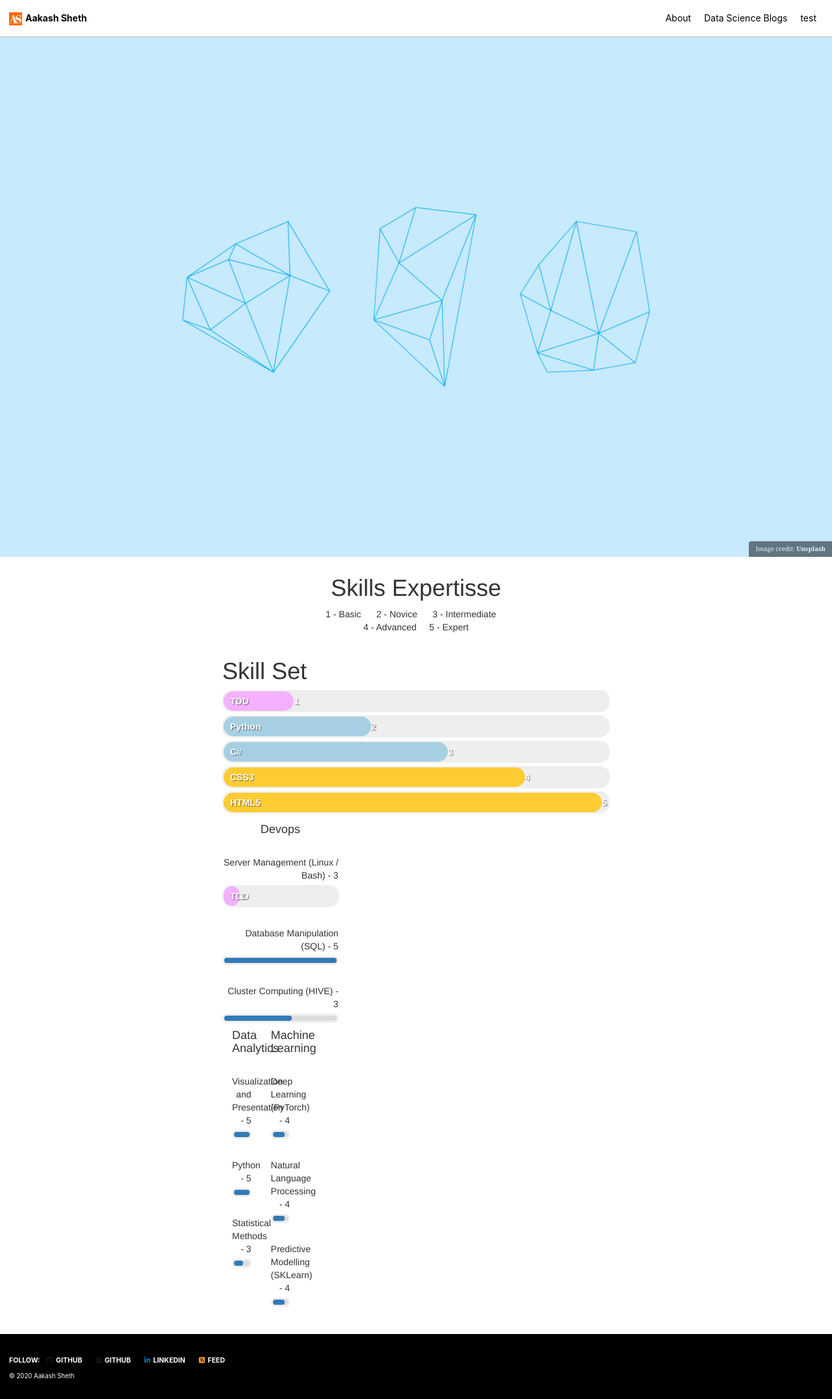
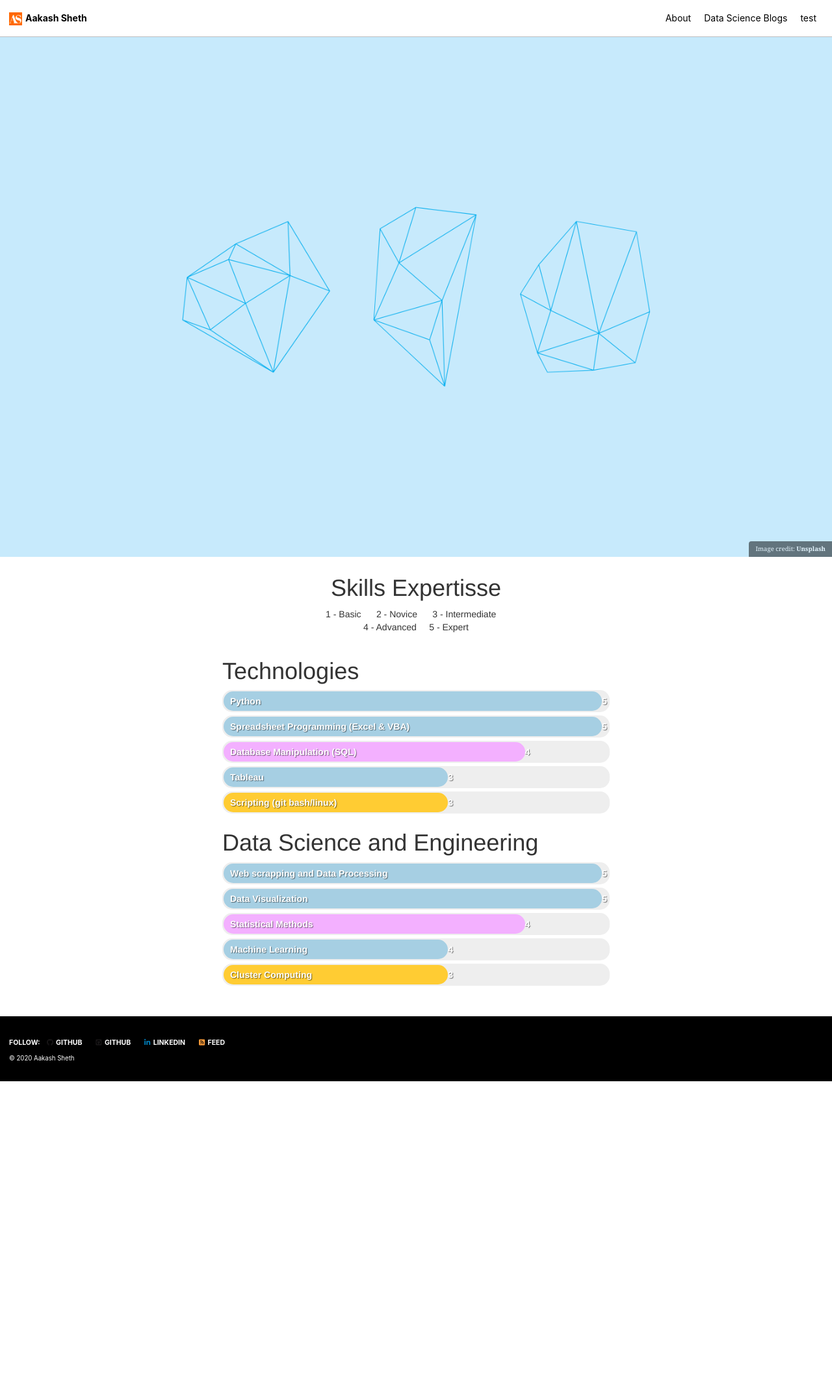
Before and after one commit to aakash-sheth/aakash-sheth.github.io, a Jekyll site: the page built from index.html, in a window 1280 px wide. Shown: the whole page at 65% size. Built offline with Jekyll 4.4.1, drawn with Linux system fonts in a browser that asks for light colours; cached includes are drawn as plain includes; nearby versions of some CDN libraries; the list of posts is cut into pages by our own code; after the commit the page ends 1664 px from its top, so only the background shows below that.

Commit message:
skill bar test

```diff
--- a/index.html
+++ b/index.html
@@ -83,25 +83,9 @@ header:
             width: calc(100% - 10px);
           }
 
-           .single-skill p {
-            margin-top: 30px;
-            margin-bottom: 5px;
-            text-align: right;
-          }
-
-          .sb_progress {
-            height: 14px !important;
-            border-radius: 12px;
-            border: 3px solid #eee;
-          }
-
-          .sb_bar {
-            height: 8px !important;
-            border-radius: 12px;
-          }
-
 </style>
 
+<section>
 <div class="title text-center">
         <h1 class="mb-10">Skills Expertisse</h1>
           1 - Basic <span style="display: inline-block; width: 2ch;">	</span>
@@ -113,88 +97,20 @@ header:
 </p></div>
 
 <div class="container">
-        <h1>Skill Set</h1>
-        <div class="bar learning" data-skill="TDD">1</div>
-        <div class="bar back basic" data-skill="Python">2</div>
-        <div class="bar back intermediate" data-skill="C#">3</div>
-        <div class="bar front advanced" data-skill="CSS3">4</div>
-        <div class="bar front expert" data-skill="HTML5">5</div>
-
-      </div>
-
-      <div class="container">
-            <div class="row skillbar-wraps">
-                <div class="col-lg-4 skill-left">
-                    <h4 class="text-center pt-50"> Devops </h4>
-                    <div class="single-skill">
-                        <p>
-                            Server Management (Linux / Bash) -   3
-                        </p>
-                        <div class="bar learning" data-skill="TDD">1</div>
-                    <div class="single-skill">
-                        <p>
-                            Database Manipulation (SQL) -   5
-                        </p>
-                        <div class="skill sb_progress" data-width="100" style="position: relative; width: 100%; background-color: rgb(221, 221, 221); height: 30px;"><div class="sb_bar" style="position: absolute; width: 100%; height: 100%; background-color: rgb(51, 122, 183);"><div class="sb_label" style="padding-left: 5px; line-height: 30px; color: rgb(255, 255, 255);"></div></div></div>
-                    </div>
-                    <div class="single-skill">
-                        <p>
-                            Cluster Computing (HIVE) - 3
-                        </p>
-                        <div class="skill sb_progress" data-width="60" style="position: relative; width: 100%; background-color: rgb(221, 221, 221); height: 30px;"><div class="sb_bar" style="position: absolute; width: 60%; height: 100%; background-color: rgb(51, 122, 183);"><div class="sb_label" style="padding-left: 5px; line-height: 30px; color: rgb(255, 255, 255);"></div></div></div>
-                    </div>
-                </div>
-
-
-                <div class="col-lg-4 skill-right">
-                    <h4 class="text-center pt-50"> Data Analytics </h4>
-                    <div class="single-skill">
-                        <p>
-                            Visualization and Presentation - 5
-                        </p>
-                        <div class="skill sb_progress" data-width="100" style="position: relative; width: 100%; background-color: rgb(221, 221, 221); height: 30px;"><div class="sb_bar" style="position: absolute; width: 100%; height: 100%; background-color: rgb(51, 122, 183);"><div class="sb_label" style="padding-left: 5px; line-height: 30px; color: rgb(255, 255, 255);"></div></div></div>
-                    </div>
-
-                    <div class="single-skill">
-                        <p>
-                            Python - 5
-                        </p>
-                        <div class="skill sb_progress" data-width="100" style="position: relative; width: 100%; background-color: rgb(221, 221, 221); height: 30px;"><div class="sb_bar" style="position: absolute; width: 100%; height: 100%; background-color: rgb(51, 122, 183);"><div class="sb_label" style="padding-left: 5px; line-height: 30px; color: rgb(255, 255, 255);"></div></div></div>
-                    </div>
-
-
-                    <div class="single-skill">
-                        <p>
-                            Statistical Methods - 3
-                        </p>
-                        <div class="skill sb_progress" data-width="60" style="position: relative; width: 100%; background-color: rgb(221, 221, 221); height: 30px;"><div class="sb_bar" style="position: absolute; width: 60%; height: 100%; background-color: rgb(51, 122, 183);"><div class="sb_label" style="padding-left: 5px; line-height: 30px; color: rgb(255, 255, 255);"></div></div></div>
-                    </div>
-                </div>
-
-                <div class="col-lg-4 skill-right">
-                    <h4 class="text-center pt-50">Machine Learning</h4>
-                    <div class="single-skill">
-                        <p>
-                            Deep Learning (PyTorch) - 4
-                        </p>
-                        <div class="skill sb_progress" data-width="80" style="position: relative; width: 100%; background-color: rgb(221, 221, 221); height: 30px;"><div class="sb_bar" style="position: absolute; width: 80%; height: 100%; background-color: rgb(51, 122, 183);"><div class="sb_label" style="padding-left: 5px; line-height: 30px; color: rgb(255, 255, 255);"></div></div></div>
-                    </div>
-
-                    <div class="single-skill">
-                        <p>
-                            Natural Language Processing - 4
-                        </p>
-                        <div class="skill sb_progress" data-width="80" style="position: relative; width: 100%; background-color: rgb(221, 221, 221); height: 30px;"><div class="sb_bar" style="position: absolute; width: 80%; height: 100%; background-color: rgb(51, 122, 183);"><div class="sb_label" style="padding-left: 5px; line-height: 30px; color: rgb(255, 255, 255);"></div></div></div>
-                    </div>
-                    <div class="single-skill">
-                        <p>
-                            Predictive Modelling (SKLearn) - 4
-                        </p>
-                        <div class="skill sb_progress" data-width="80" style="position: relative; width: 100%; background-color: rgb(221, 221, 221); height: 30px;"><div class="sb_bar" style="position: absolute; width: 80%; height: 100%; background-color: rgb(51, 122, 183);"><div class="sb_label" style="padding-left: 5px; line-height: 30px; color: rgb(255, 255, 255);"></div></div></div>
-                    </div>
-                </div>
-
-            </div>
-        </div>
-
+        <h1>Technologies</h1>
+        <div class="bar back expert" data-skill="Python">5</div>
+        <div class="bar back expert" data-skill="Spreadsheet Programming (Excel & VBA)">5</div>
+        <div class="bar advanced" data-skill="Database Manipulation (SQL)">4</div>
+        <div class="bar back intermediate" data-skill="Tableau">3</div>
+        <div class="bar front intermediate" data-skill="Scripting (git bash/linux)">3</div>
+  </div>
+  <div class="container">
+      <h1>Data Science and Engineering</h1>
+      <div class="bar back expert" data-skill="Web scrapping and Data Processing">5</div>
+      <div class="bar back expert" data-skill="Data Visualization">5</div>
+      <div class="bar advanced" data-skill="Statistical Methods">4</div>
+      <div class="bar back intermediate" data-skill="Machine Learning">4</div>
+      <div class="bar front intermediate" data-skill="Cluster Computing">3</div>
+</div>
+</section>
 </html>
```
